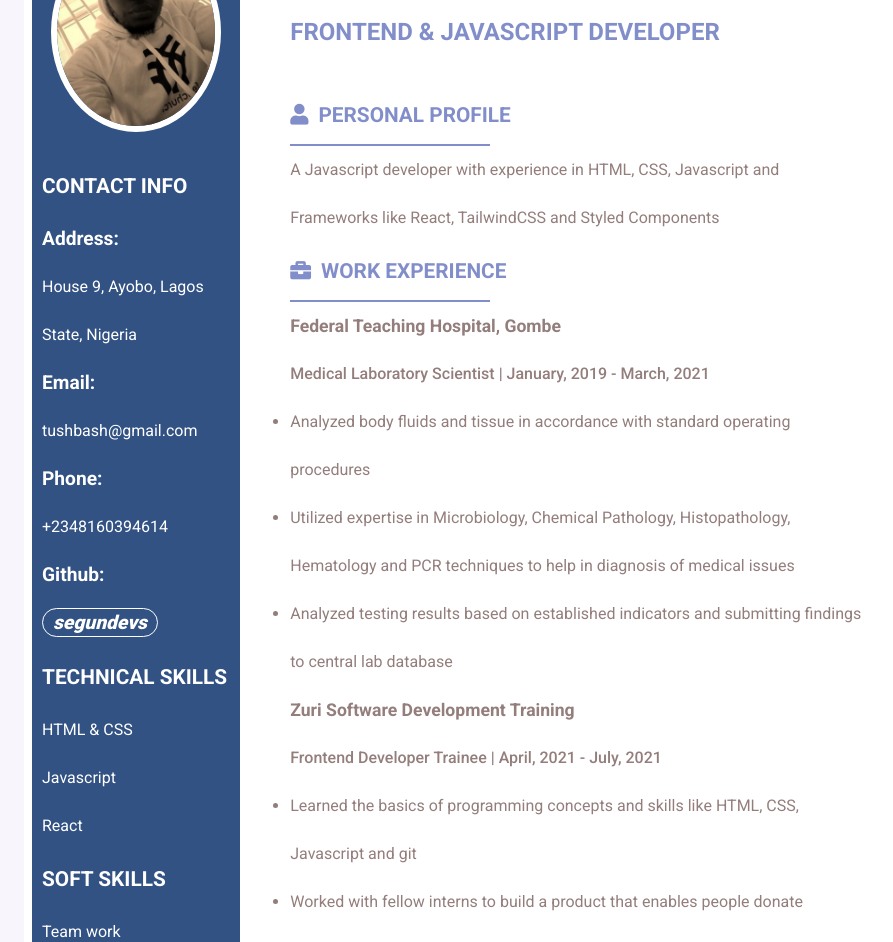
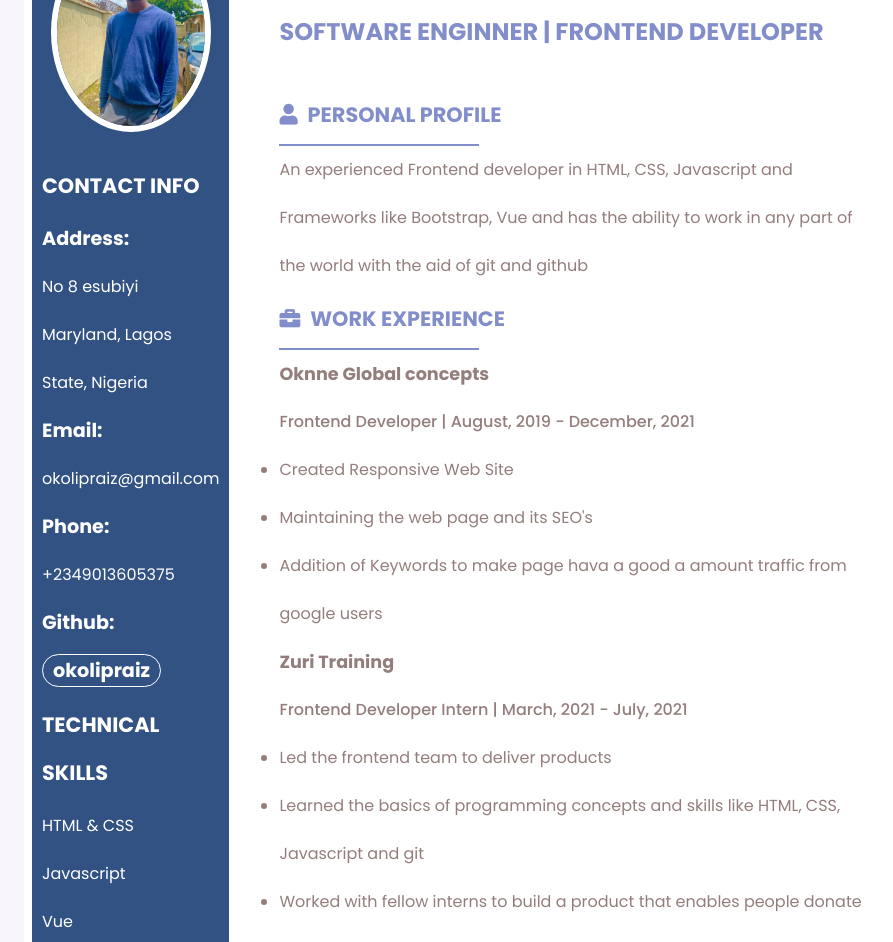
Before and after one commit to okolipraiz/hng-resume, a plain HTML site: page index.html in a window 1280 px wide. Shown: the part 118-1060 px from the top of the page, without its empty margins (168-1061 px from the left). Drawn offline with Linux system fonts and the light colour scheme.

Commit message:
Updated Files

```diff
--- a/app.js
+++ b/app.js
@@ -5,4 +5,4 @@ const printName = (name) => {
   console.log(name)
 };
 
-window.addEventListener('DOMContentLoaded', printName('Raheem Segun Ibrahim'));
+window.addEventListener('DOMContentLoaded', printName('Okoli Agozirim Praise'));
--- a/index.html
+++ b/index.html
@@ -14,27 +14,27 @@
   <main class="main">
     <div class="left">
       <div class="image-container">
-        <img src="img/profile-image.jpg" alt="profile-image" class="profile-image">
+        <img src="img/IMG-20210810-WA0024.jpg" alt="profile-image" class="profile-image">
       </div>
       <div class="contact">
         <h3>Contact info</h3>
-        <h4 class="address">Address: </h4> <span>House 9, Ayobo, Lagos State, Nigeria</span>
-        <h4 class="address">Email: </h4><span>tushbash@gmail.com</span>
-        <h4 class="address">Phone: </h4><span>+2348160394614</span>
-        <h4 class="address">Github: </h4><a class="github-link link" href="https://github.com/segundevs">segundevs</a>
+        <h4 class="address">Address: </h4> <span>No 8 esubiyi Maryland, Lagos State, Nigeria</span>
+        <h4 class="address">Email: </h4><span>okolipraiz@gmail.com</span>
+        <h4 class="address">Phone: </h4><span>+2349013605375</span>
+        <h4 class="address">Github: </h4><a class="github-link link" href="https://github.com/okolipraiz">okolipraiz</a>
       </div>
       <div class="technical-skills">
         <h3>Technical skills</h3>
         <ul>
           <li>HTML & CSS</li>
           <li>Javascript</li>
-          <li>React</li>
+          <li>Vue</li>
         </ul>
       </div>
       <div class="soft-skills">
         <h3>Soft skills</h3>
         <ul>
-          <li>Team work</li>
+          <li>Good Communication</li>
           <li>Problem solvimg</li>
           <li>Time management</li>
         </ul>
@@ -51,17 +51,16 @@
     <div class="right">
       <div class="name">
         <div class="mobile-image-container">
-          <img src="img/profile-image.jpg" alt="profile-image" class="profile-image">
+          <img src="img/IMG-20210810-WA0024.jpg" alt="profile-image" class="profile-image">
         </div>
-        <h1>Raheem Segun Ibrahim</h1>
+        <h1>Okoli Agozirim Praise</h1>
         <div class="underline-name"></div>
-        <h2>Frontend & Javascript Developer</h2>
+        <h2>Software Enginner | Frontend Developer</h2>
       </div>
       <div class="profile">
         <h3><i class="fa fa-user" aria-hidden="true"></i>Personal Profile</h3>
         <div class="underline"></div>
-        <p>A Javascript developer with experience in HTML, CSS, Javascript and Frameworks like React, TailwindCSS and Styled
-        Components</p>
+        <p>An experienced Frontend developer in HTML, CSS, Javascript and Frameworks like Bootstrap, Vue and has the ability to work in any part of the world with the aid of git and github</p>
       </div>
       <div class="mobile-skills">
         <h3><i class="fa fa-wrench" aria-hidden="true"></i>Technical skills</h3>
@@ -69,13 +68,16 @@
         <ul>
           <li>HTML & CSS</li>
           <li>Javascript</li>
-          <li>React</li>
+          <li>Vue</li>
+          <li>SCSS</li>
+        <li>Git & Github</li>
         </ul>
       </div>
       <div class="mobile-skills">
         <h3><i class="fa fa-book" aria-hidden="true"></i>Soft skills</h3>
         <div class="underline"></div>
         <ul>
+          <li>Good Communication</li>
           <li>Team work</li>
           <li>Problem solvimg</li>
           <li>Time management</li>
@@ -85,33 +87,32 @@
         <h3><i class="fa fa-briefcase" aria-hidden="true"></i>Work Experience</h3>
         <div class="underline"></div>
         <!--Zuri-->
-        <h4>Federal Teaching Hospital, Gombe</h4>
-        <h5>Medical Laboratory Scientist | January, 2019 - March, 2021</h5>
+        <h4>Oknne Global concepts</h4>
+        <h5>Frontend Developer | August, 2019 - December, 2021</h5>
         <ul>
-          <li>Analyzed body fluids and tissue in accordance with standard operating procedures</li>
-          <li>Utilized expertise in Microbiology, Chemical Pathology, Histopathology, Hematology and PCR techniques to help in
-          diagnosis of medical issues</li>
-          <li>Analyzed testing results based on established indicators and submitting findings to central lab database</li>
+          <li>Created Responsive Web Site</li>
+          <li>Maintaining the web page and its SEO's</li>
+          <li>Addition of Keywords to make page hava a good a amount traffic from google users</li>
         </ul>
         <!--Zuri Zuri-->
-        <h4>Zuri Software Development Training</h4>
-        <h5>Frontend Developer Trainee | April, 2021 - July, 2021</h5>
+        <h4>Zuri Training</h4>
+        <h5>Frontend Developer Intern | March, 2021 - July, 2021</h5>
         <ul>
+          <li>Led the frontend team to deliver products</li>
           <li>Learned the basics of programming concepts and skills like HTML, CSS, Javascript and git</li>
           <li>Worked with fellow interns to build a product that enables people donate towards a cause</li>
-          <li>Led the frontend team to deliver products</li>
         </ul>
       </div>
       <div class="projects">
         <h3><i class="fa fa-laptop" aria-hidden="true"></i>Projects</h3>
         <div class="underline"></div>
-        <a class="project-link link" href="https://bad-breaking.netlify.app" target="_blank">Breaking Bad</a>
+        <a class="project-link link" href="" target="_blank">Task List</a>
         <ul>
           <li>Used the breaking bad api to develop an application where users can view the details of the cast</li>
           <li>The application allows users to add their favorite characters to a list and view them later</li>
         </ul>
 
-        <a class="project-link link" href="https://githubusers-profiles.netlify.app/" target="_blank">Github users</a>
+        <a class="project-link link" href="" target="_blank">Number Guesser</a>
         <ul>
           <li>Used the github api to develop an application where users can search for github users</li>
           <li>The application allows users to see github users profiles and their latest repos</li>
@@ -121,24 +122,24 @@
       <div class="education">
         <h3><i class="fa fa-graduation-cap" aria-hidden="true"></i>Education</h3>
         <div class="underline"></div>
-        <h4>Ambrose Alli University, Ekpoma</h4>
+        <h4>Federal University of Technology Owerre Imo State.</h4>
         <ul>
-          <li>Bachelors of Medical Laboratory Science (BMLS) | 2017</li>
-          <li>Specialty in chemical pathology</li>
+          <li>BTech Software Engineering | 2019 - 2023</li>
+          <li>Specialty in Software Development</li>
         </ul>
-        <h4>Zanna Royal Academy, Ekpoma</h4>
+        <h4>Federal Science & Technology Uromi, Edo State </h4>
         <ul>
-          <li>Senior School Leaving Certificate (SSCE) | 2009</li>
+          <li>Senior School Leaving Certificate (SSCE) | 2019</li>
         </ul>
       </div>
 
       <div class="contact-mobile">
         <h3><i class="fa fa-address-card" aria-hidden="true"></i>Contact info</h3>
         <div class="underline"></div>
-        <h4 class="address">Address: </h4> <span>House 9, Ayobo, Lagos State, Nigeria</span>
-        <h4 class="address">Email: </h4><span>tushbash@gmail.com</span>
-        <h4 class="address">Phone: </h4><span>+2348160394614</span>
-        <h4 class="address">Github: </h4><a class="github-link link" href="https://github.com/segundevs" target="_blank">segundevs</a>
+        <h4 class="address">Address: </h4> <span>No 8 Esubiyi Maryland, Lagos State, Nigeria</span>
+        <h4 class="address">Email: </h4><span>okolipraiz@gmail.com</span>
+        <h4 class="address">Phone: </h4><span>+2349013605375</span>
+        <h4 class="address">Github: </h4><a class="github-link link" href="https://github.com/okolipraiz" target="_blank">okolipraiz</a>
       </div>
 
       <div class="footer-mobile">
--- a/style.css
+++ b/style.css
@@ -1,4 +1,4 @@
-@import url("https://fonts.googleapis.com/css2?family=Roboto:wght@100;300;400;500;700;900&display=swap");
+@import url("https://fonts.googleapis.com/css2?family=Poppins:wght@100;300;400;500;700;900&display=swap");
 
 * {
   box-sizing: border-box;
@@ -9,7 +9,7 @@
 body {
   background-color: #f9f5fc;
   color: #937e7c;
-  font-family: "Roboto", sans-serif;
+  font-family: "Poppins", sans-serif;
   line-height: 48px;
   font-size: 16px;
 }
@@ -105,8 +105,7 @@ h2 {
 }
 
 .link {
-  font-style: italic;
-  font-weight: 900;
+  font-weight: 700;
   text-decoration: none;
   font-size: 1.2rem;
 }
@@ -200,7 +199,7 @@ h2 {
 
   h3 {
     text-transform: uppercase;
-    font-weight: 700;
+    font-weight: 100;
     font-size: 1.3rem;
     margin: 5px 0;
   }
@@ -267,7 +266,7 @@ h2 {
     color: #325283;
     border: 1px solid #325283;
     padding: 2px 10px;
-    border-radius: 30px;
+    border-radius: 5px;
   }
 
   .footer-mobile {
```
Also changed, not shown: img/IMG-20210810-WA0024.jpg (added), img/profile-image.jpg (deleted), 1 other file.
